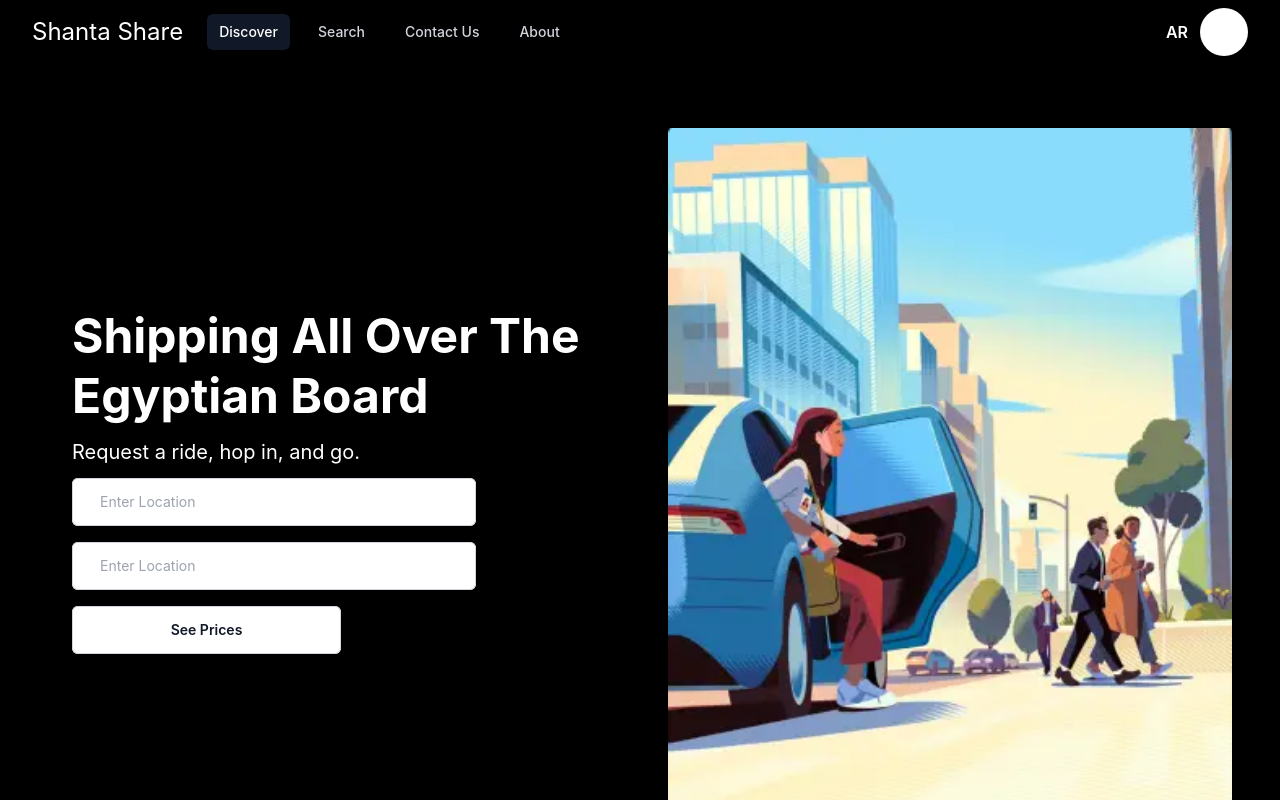
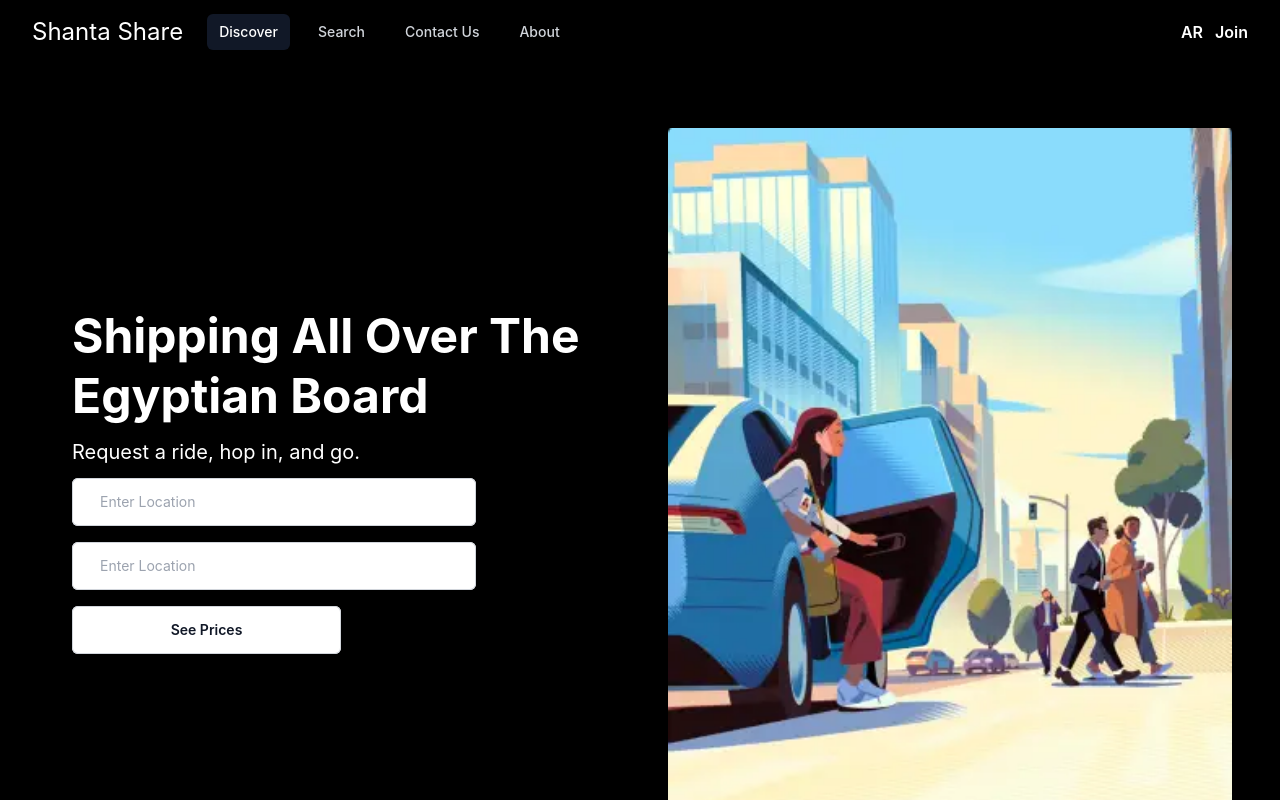
Before and after one commit to assemabudeif/Shanta-Share, a React (Create React App) app: page / in a window 1280 px wide. Shown: the top 800 px of the page. Built offline with nearby package versions, Linux system fonts and the light colour scheme.

Commit message:
handle login state in navbar

```diff
--- a/src/Components/NavBarComp.jsx
+++ b/src/Components/NavBarComp.jsx
@@ -17,10 +17,13 @@ function classNames(...classes) {
 export default function NavBarComp({isLoggedIn, onLogout}) {
     const navigate = useNavigate();
 
+    const isLogin = localStorage.getItem('token') !== null;
+    const user_type = localStorage.getItem('user_type') || '';
+
     const handleLogout = () => {
         localStorage.clear();
-        onLogout(); // Notify parent component about logoutep1
-        navigate('/loginSt');
+        // onLogout(); // Notify parent component about logoutep1
+        navigate('/login');
     };
     return (
         <Disclosure as="nav" className="bg-black fixed top-0 z-50 w-full h-20">
@@ -61,19 +64,23 @@ export default function NavBarComp({isLoggedIn, onLogout}) {
                     <div
                         className="absolute inset-y-0 right-0 flex items-center pr-2 sm:static sm:inset-auto sm:ml-6 sm:pr-0">
                         <button className="text-white font-semibold mr-3">AR</button>
-                        {!isLoggedIn ? (
-                            // <Link to="/loginStep1" className="text-white font-semibold">Join</Link>
-                            <Link to="/myaccount" className="text-white font-semibold">
+                        {!isLogin ? (
+                            <Link to="/login" className="text-white font-semibold">Join</Link>
+
+
+                        ) : (
+                            <>
+                                <Link to={`${user_type === 'DRIVER' ? '/driverViewProfile' : '/myaccount'}`}
+                                      className="text-white font-semibold">
                                     <div className='h-12 w-12 bg-white rounded-full'></div>
                                 </Link>
-
-                        ) : (
                                 <button
                                     onClick={handleLogout}
                                     className="text-white font-semibold ml-4"
                                 >
                                     Logout
                                 </button>
+                            </>
                         )}
                     </div>
                 </div>
@@ -95,7 +102,7 @@ export default function NavBarComp({isLoggedIn, onLogout}) {
                             {item.name}
                         </DisclosureButton>
                     ))}
-                    {isLoggedIn && (
+                    {isLogin && (
                         <DisclosureButton
                             onClick={handleLogout}
                             className="block rounded-md px-3 py-2 text-base font-medium text-white hover:bg-gray-700"
```
Lines whose indentation alone changed are shown as unchanged.
